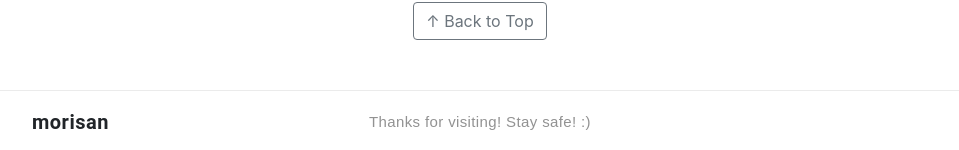
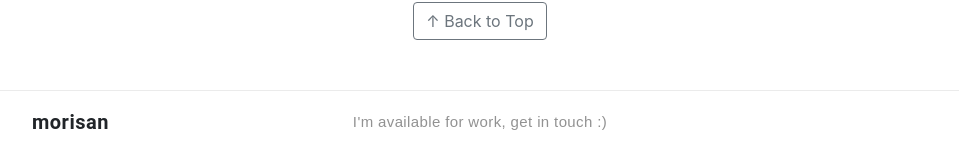
Before and after one commit to mori-san/web-app-proj, a React (Create React App) app: page /web-app-proj/homepage in a window 1280 px wide. Shown: the part 1120-1270 px from the top of the page, without its empty margins (160-1119 px from the left). Built offline with nearby package versions, Linux system fonts and the light colour scheme.

Commit message:
Update footer

```diff
--- a/src/footer/Footer.tsx
+++ b/src/footer/Footer.tsx
@@ -14,7 +14,7 @@ class Footer extends Component<RouteComponentProps> {
         <div className="Footer-box">
           <div className="Footer-left">morisan</div>
           <div className="Footer-center">
-            Thanks for visiting! Stay safe! :)
+            I'm available for work, get in touch :)
           </div>
           <div className="Footer-right"></div>
         </div>
```
